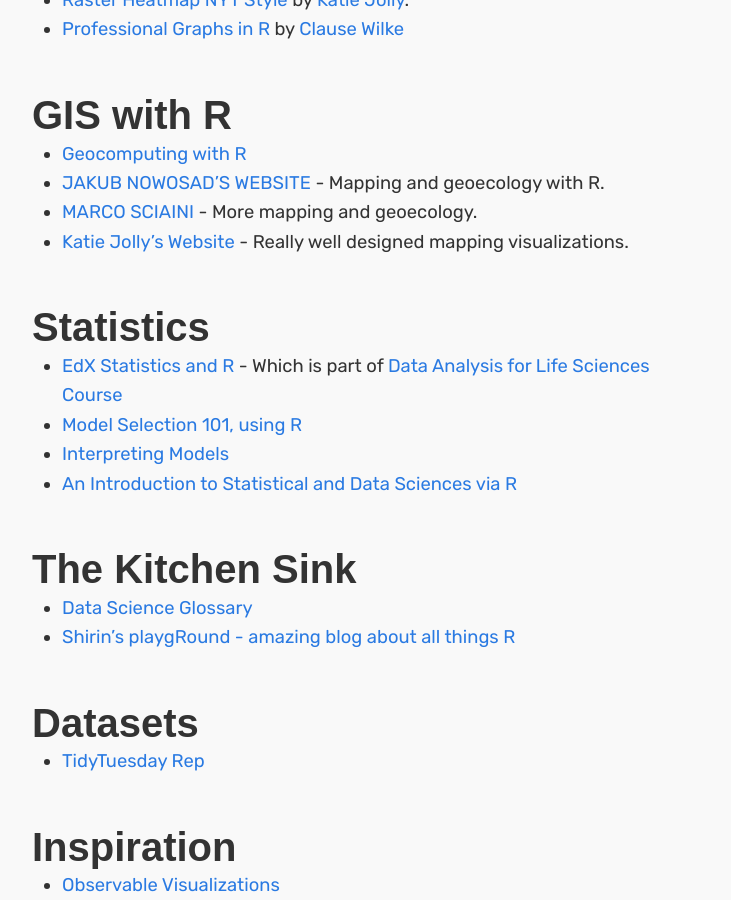
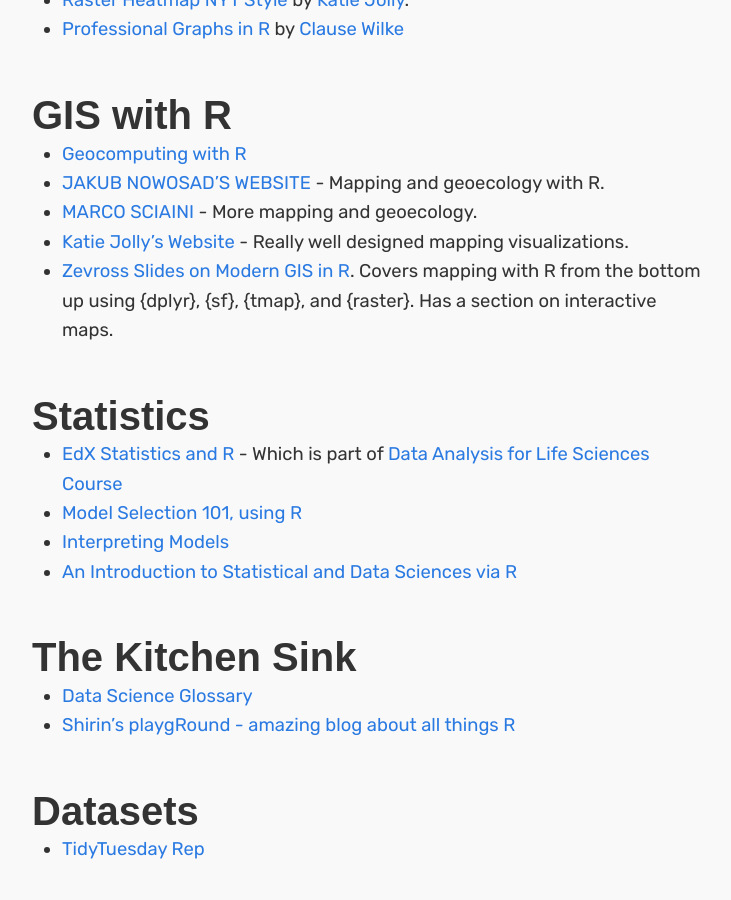
Before and after one commit to mschmidty/bio_notes, a Jekyll site: the page built from r/_posts/2018-11-20-machine_learning_resources.md, in a window 1280 px wide and 900 px high, scrolled down 1181 px. Shown: the whole window, without its empty margins (268-999 px from the left). Built offline with Jekyll 4.4.1, drawn with Linux system fonts in a browser that asks for light colours.

Commit message:
added a gis resource

```diff
--- a/r/_posts/2018-11-20-machine_learning_resources.md
+++ b/r/_posts/2018-11-20-machine_learning_resources.md
@@ -29,6 +29,7 @@
 * [JAKUB NOWOSAD'S WEBSITE](https://nowosad.github.io) - Mapping and geoecology with R.
 * [MARCO SCIAINI](https://marcosci.rbind.io/) - More mapping and geoecology.
 * [Katie Jolly's Website](https://www.katiejolly.io/portfolio/) - Really well designed mapping visualizations.
+* [Zevross Slides on Modern GIS in R](http://files.zevross.com/workshops/spatial/slides/html/0-deck-list.html).  Covers mapping with R from the bottom up using {dplyr}, {sf}, {tmap}, and {raster}.  Has a section on interactive maps.
 
 ## Statistics
 * [EdX Statistics and R](https://www.edx.org/course/statistics-and-r) - Which is part of [Data Analysis for Life Sciences Course](https://www.edx.org/xseries/data-analysis-life-sciences)
```
